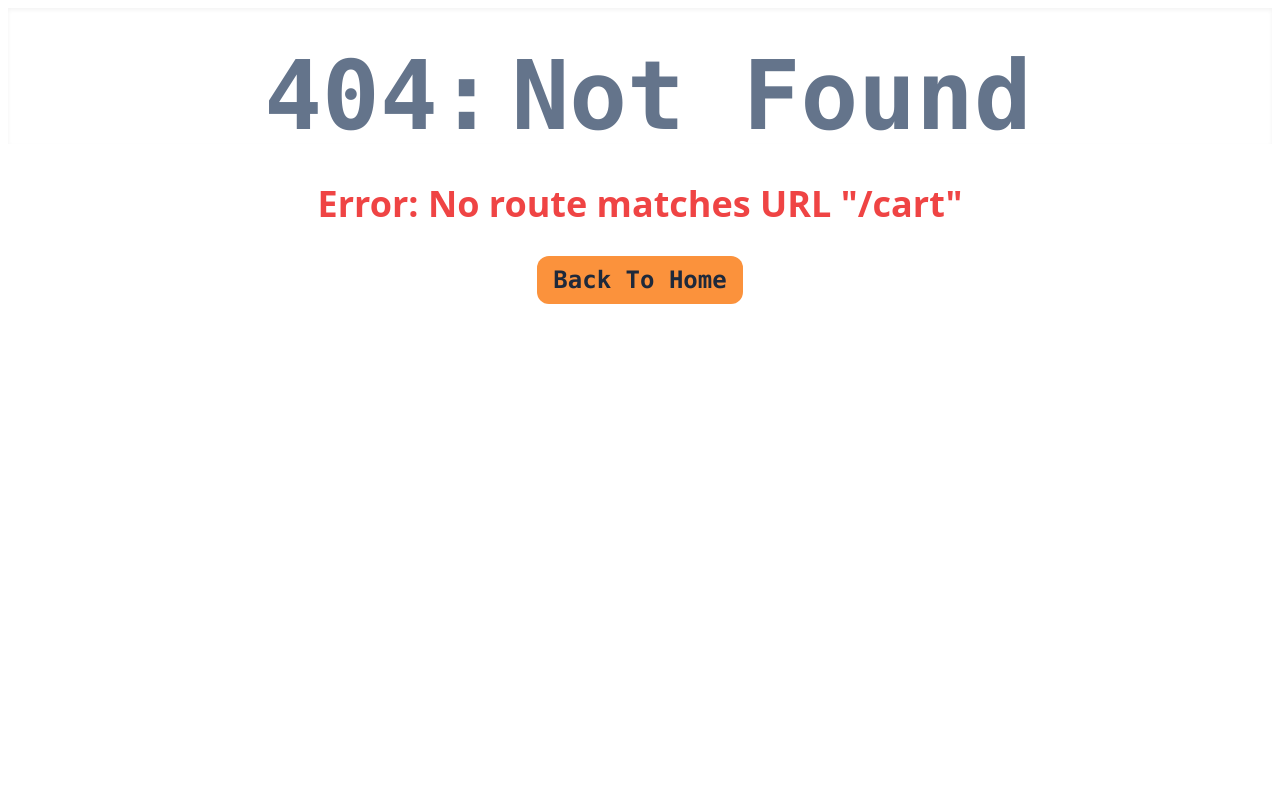
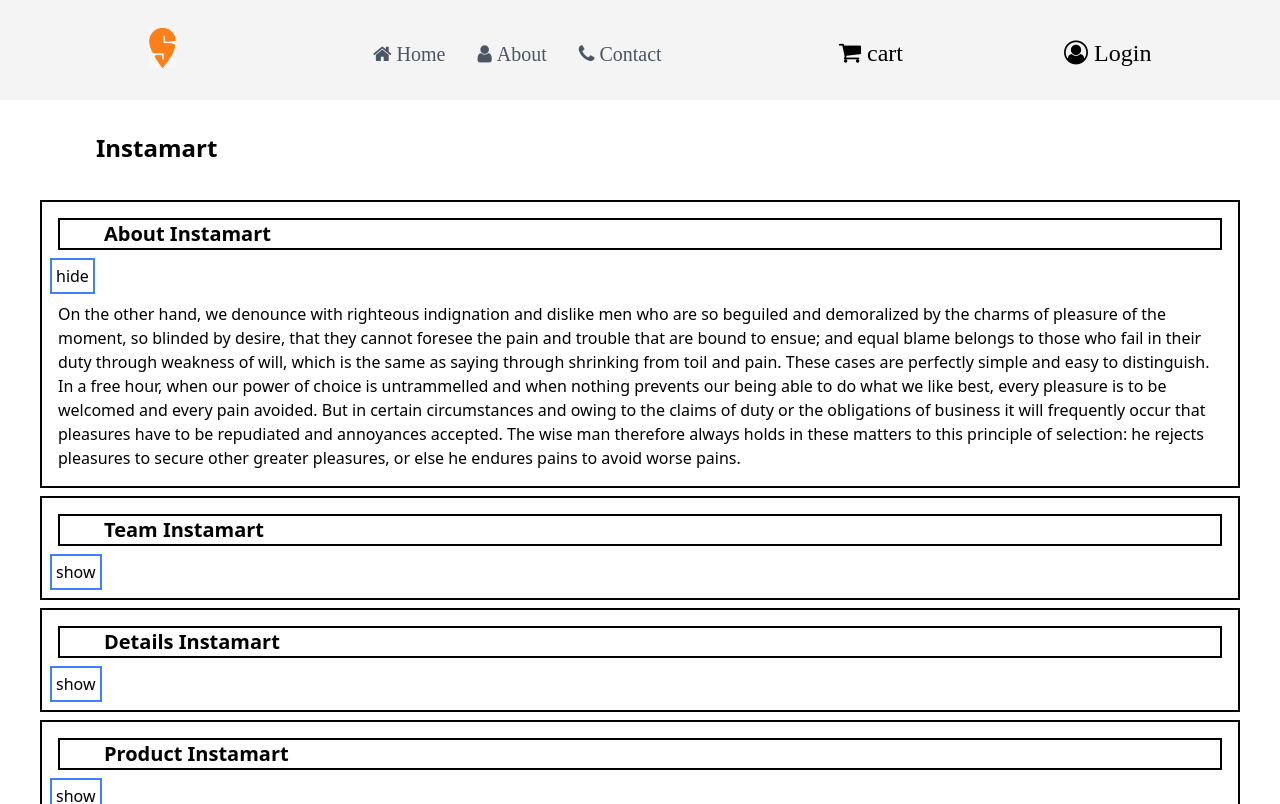
Before and after one commit to singhvivekkumar/Foodie-Fan, a React (Vite) app: page /cart in a window 1280 px wide. Before the commit this address had no page. Shown: the top 804 px of the page. Built offline with nearby package versions, Linux system fonts and the light colour scheme.

Commit message:
prop drilling and lifting up to context API

```diff
--- a/src/App.js
+++ b/src/App.js
@@ -10,6 +10,7 @@
 // import RestaurantMenu from './components/RestaurantMenu';
 import ProfileClassCompo from "./components/ProfileClassCompo";
 import { Shimmer } from "react-shimmer";
+import Cart from "./components/Cart";
 
 const RestaurantMenu = lazy(() => import("./components/RestaurantMenu"));
 const LoginForm = lazy(() => import("./components/LoginForm"));
@@ -49,8 +50,8 @@
         element: <Contact />,
       },
       {
-        path: "/card",
-        element: <About />,
+        path: "/cart",
+        element: <Cart/>,
       },
       {
         path: "/restaurant/:id",
--- a/src/components/Cart.js
+++ b/src/components/Cart.js
@@ -0,0 +1,101 @@
+import { useState } from "react";
+
+const Section = ({ title, discription, isVisible, setIsVisible }) => {
+  const [visible, setVisible] = useState(isVisible);
+  return (
+    <div className=" mx-10 m-1 p-2 border-2 border-black">
+      <h2 className=" text-xl border-2 font-semibold px-11 m-2 border-black">{title}</h2>
+      {visible?<button className=" border-2 p-1 border-blue-500" onClick={()=>setVisible(false)}>hide</button> : <button className=" border-2 p-1 border-blue-500" onClick={ ()=>{setVisible(true); setIsVisible} }>show</button>}
+
+      {visible && <p className=" m-1 p-1 ">{discription}</p>}
+    </div>
+  );
+};
+
+const Cart = () => {
+  const [sectionConfig, setSectionConfig] = useState({
+    showAbout: true,
+    showTeam: false,
+    showDetails: false,
+    showProduct: false,
+    showCareer: false,
+  });
+
+  return (
+    <div className=" flex flex-col ">
+      <h1 className=" m-8 px-16 text-2xl font-semibold">Instamart</h1>
+      <Section
+        title="About Instamart"
+        isVisible={sectionConfig.showAbout}
+        setIsVisible={() => {
+          setSectionConfig({
+            showAbout: true,
+            showTeam: false,
+            showDetails: false,
+            showProduct: false,
+            showCareer: false,
+          });
+        }}
+        discription="On the other hand, we denounce with righteous indignation and dislike men who are so beguiled and demoralized by the charms of pleasure of the moment, so blinded by desire, that they cannot foresee the pain and trouble that are bound to ensue; and equal blame belongs to those who fail in their duty through weakness of will, which is the same as saying through shrinking from toil and pain. These cases are perfectly simple and easy to distinguish. In a free hour, when our power of choice is untrammelled and when nothing prevents our being able to do what we like best, every pleasure is to be welcomed and every pain avoided. But in certain circumstances and owing to the claims of duty or the obligations of business it will frequently occur that pleasures have to be repudiated and annoyances accepted. The wise man therefore always holds in these matters to this principle of selection: he rejects pleasures to secure other greater pleasures, or else he endures pains to avoid worse pains."
+      />
+      <Section
+        title="Team Instamart"
+        isVisible={sectionConfig.showTeam}
+        setIsVisible={() => {
+          setSectionConfig({
+            showAbout: false,
+            showTeam: true,
+            showDetails: false,
+            showProduct: false,
+            showCareer: false,
+          });
+        }}
+        discription="On the other hand, we denounce with righteous indignation and dislike men who are so beguiled and demoralized by the charms of pleasure of the moment, so blinded by desire, that they cannot foresee the pain and trouble that are bound to ensue; and equal blame belongs to those who fail in their duty through weakness of will, which is the same as saying through shrinking from toil and pain. These cases are perfectly simple and easy to distinguish. In a free hour, when our power of choice is untrammelled and when nothing prevents our being able to do what we like best, every pleasure is to be welcomed and every pain avoided. But in certain circumstances and owing to the claims of duty or the obligations of business it will frequently occur that pleasures have to be repudiated and annoyances accepted. The wise man therefore always holds in these matters to this principle of selection: he rejects pleasures to secure other greater pleasures, or else he endures pains to avoid worse pains."
+      />
+      <Section
+        title="Details Instamart"
+        isVisible={sectionConfig.showDetails}
+        setIsVisible={() => {
+          setSectionConfig({
+            showAbout: false,
+            showTeam: false,
+            showDetails: true,
+            showProduct: false,
+            showCareer: false,
+          });
+        }}
+        discription="On the other hand, we denounce with righteous indignation and dislike men who are so beguiled and demoralized by the charms of pleasure of the moment, so blinded by desire, that they cannot foresee the pain and trouble that are bound to ensue; and equal blame belongs to those who fail in their duty through weakness of will, which is the same as saying through shrinking from toil and pain. These cases are perfectly simple and easy to distinguish. In a free hour, when our power of choice is untrammelled and when nothing prevents our being able to do what we like best, every pleasure is to be welcomed and every pain avoided. But in certain circumstances and owing to the claims of duty or the obligations of business it will frequently occur that pleasures have to be repudiated and annoyances accepted. The wise man therefore always holds in these matters to this principle of selection: he rejects pleasures to secure other greater pleasures, or else he endures pains to avoid worse pains."
+      />
+      <Section
+        title="Product Instamart"
+        isVisible={sectionConfig.showProduct}
+        setIsVisible={() => {
+          setSectionConfig({
+            showAbout: false,
+            showTeam: false,
+            showDetails: false,
+            showProduct: true,
+            showCareer: false,
+          });
+        }}
+        discription="On the other hand, we denounce with righteous indignation and dislike men who are so beguiled and demoralized by the charms of pleasure of the moment, so blinded by desire, that they cannot foresee the pain and trouble that are bound to ensue; and equal blame belongs to those who fail in their duty through weakness of will, which is the same as saying through shrinking from toil and pain. These cases are perfectly simple and easy to distinguish. In a free hour, when our power of choice is untrammelled and when nothing prevents our being able to do what we like best, every pleasure is to be welcomed and every pain avoided. But in certain circumstances and owing to the claims of duty or the obligations of business it will frequently occur that pleasures have to be repudiated and annoyances accepted. The wise man therefore always holds in these matters to this principle of selection: he rejects pleasures to secure other greater pleasures, or else he endures pains to avoid worse pains."
+      />
+      <Section
+        title="Career Instamart"
+        isVisible={sectionConfig.showCareer}
+        setIsVisible={() => {
+          setSectionConfig({
+            showAbout: false,
+            showTeam: false,
+            showDetails: false,
+            showProduct: false,
+            showCareer: true,
+          });
+        }}
+        discription="On the other hand, we denounce with righteous indignation and dislike men who are so beguiled and demoralized by the charms of pleasure of the moment, so blinded by desire, that they cannot foresee the pain and trouble that are bound to ensue; and equal blame belongs to those who fail in their duty through weakness of will, which is the same as saying through shrinking from toil and pain. These cases are perfectly simple and easy to distinguish. In a free hour, when our power of choice is untrammelled and when nothing prevents our being able to do what we like best, every pleasure is to be welcomed and every pain avoided. But in certain circumstances and owing to the claims of duty or the obligations of business it will frequently occur that pleasures have to be repudiated and annoyances accepted. The wise man therefore always holds in these matters to this principle of selection: he rejects pleasures to secure other greater pleasures, or else he endures pains to avoid worse pains."
+      />
+    </div>
+  );
+};
+
+export default Cart;
--- /dev/null
+++ b/src/utils/UserContext.js
@@ -0,0 +1,11 @@
+import { createContext } from "react";
+
+const UserContext = createContext({
+	name: "Name",
+	email: "xyz@gmail.com"
+});
+
+//use for debugging the code
+UserContext.displayName = "UserContext";
+
+export default UserContext;
```
